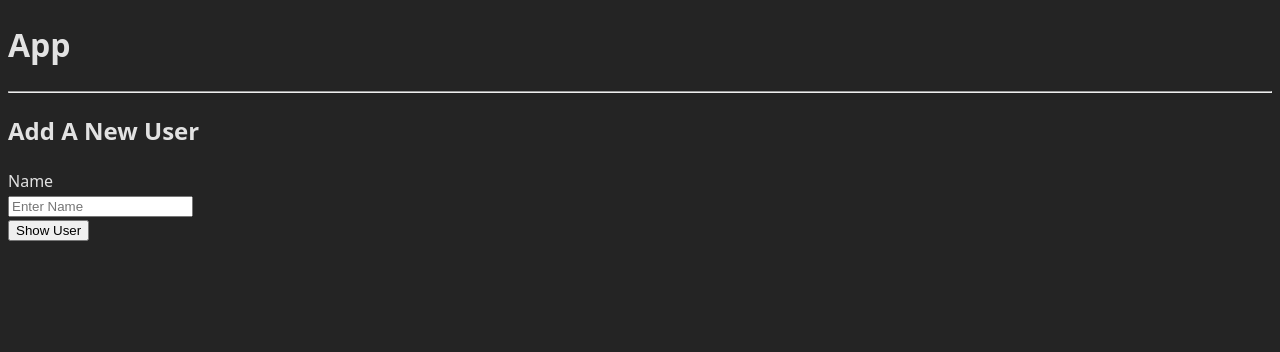
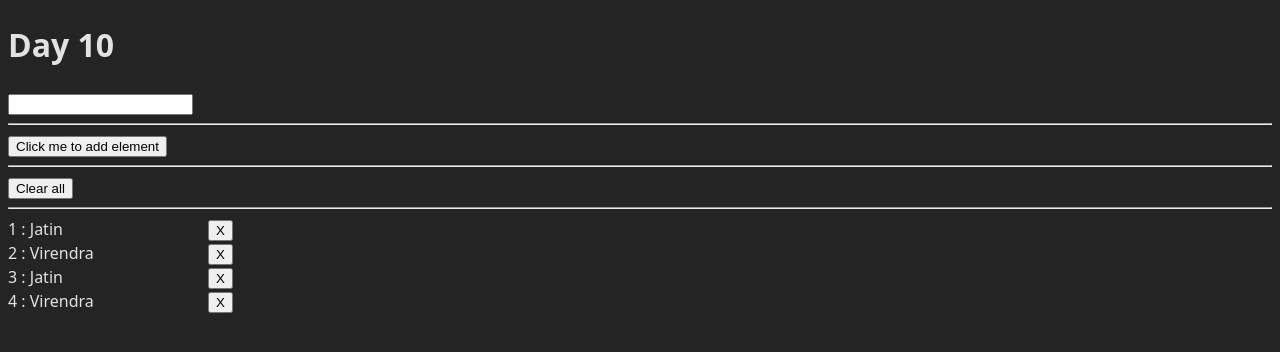
Before and after one commit to virendrapatel62/OfflineBatch2025, a React (Vite) app in the folder react/DailyTaks/: page / in a window 1280 px wide. Shown: the top 352 px of the page. Built offline with nearby package versions, Linux system fonts and the light colour scheme.

Commit message:
Adde Day 10

```diff
--- a/react/DailyTaks/src/App.jsx
+++ b/react/DailyTaks/src/App.jsx
@@ -1,11 +1,11 @@
+import Day10 from "./Day10";
 import UserForm from "./UserForm";
 
 function App() {
   return (
     <div>
-      <h1>App</h1>
-      <hr />
-      <UserForm />
+      {/* <UserForm /> */}
+      <Day10 />
     </div>
   );
 }
--- /dev/null
+++ b/react/DailyTaks/src/Day10.jsx
@@ -0,0 +1,95 @@
+import React, { useState } from "react";
+function spreadDemo() {
+  const user = {
+    name: "virendra",
+  };
+  let copyUser = { user };
+  console.log(JSON.stringify(copyUser, null, 2));
+  copyUser = { ...user };
+  console.log(JSON.stringify(copyUser, null, 2));
+}
+
+// spreadDemo();
+
+export default function Day10() {
+  const [usernameInputValue, setUsernameInputValue] = useState("");
+  const [users, setUsers] = useState([
+    "Jatin",
+    "Virendra",
+    "Jatin",
+    "Virendra",
+  ]);
+
+  const handleUserAddClick = () => {
+    console.log("typed value is : ", usernameInputValue);
+
+    // const updatedList = [...users, usernameInputValue];
+    const updatedList = [usernameInputValue, ...users];
+    setUsers(updatedList);
+    setUsernameInputValue("");
+  };
+
+  const handleOnUserNameChange = (event) => {
+    // const {
+    //   target: { value },
+    // } = event;
+    // const {
+    //   target: { value },
+    // } = event;
+
+    // const { target } = event; // const target = event.target
+    // const { value } = target; //  const value = target.value
+
+    const value = event.target.value;
+    setUsernameInputValue(value);
+  };
+
+  function clearAll() {
+    console.log("Clear all clicked");
+    setUsers([]);
+  }
+
+  const deleteElement = (index) => {
+    console.log("delete eleemt", index);
+
+    users.splice(index, 1);
+
+    setUsers([...users]);
+  };
+
+  return (
+    <div>
+      <h1>Day 10 </h1>
+
+      <input
+        type="text"
+        name="username"
+        value={usernameInputValue}
+        onChange={handleOnUserNameChange}
+      />
+      <hr />
+      <button onClick={handleUserAddClick}>Click me to add element</button>
+
+      <hr />
+      <button onClick={clearAll}>Clear all</button>
+
+      <hr />
+
+      {users.map((user, index) => (
+        <div>
+          <span
+            style={{
+              minWidth: "200px",
+              display: "inline-block",
+            }}
+          >
+            {index + 1} : {user}
+          </span>
+          <span>
+            <button onClick={() => deleteElement(index)}>X</button>
+          </span>
+        </div>
+      ))}
+    </div>
+  );
+}
```
Also changed, not shown: 2 other files (tests, documents, lock files or other folders).
